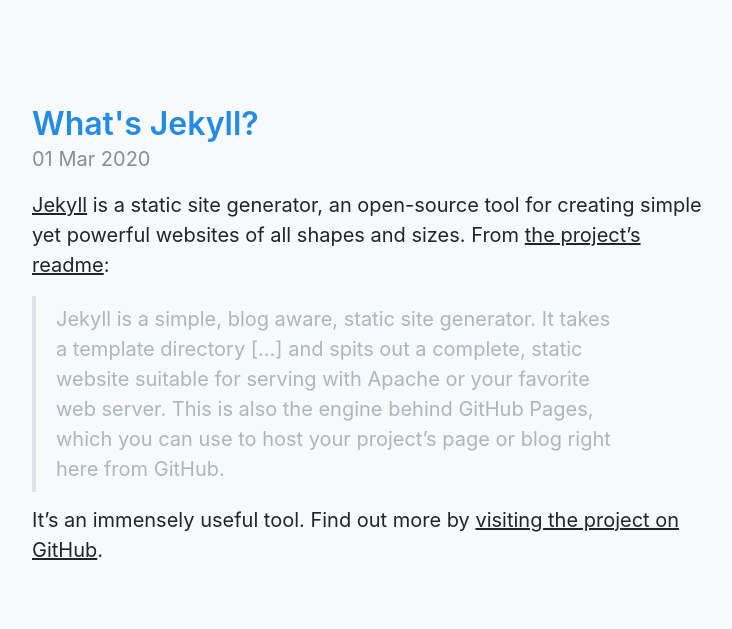
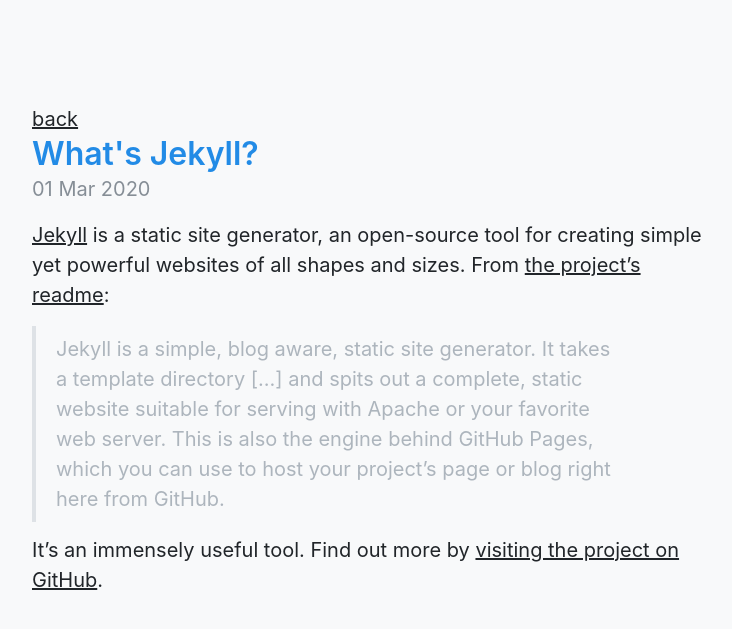
Before and after one commit to ixdwtruong/ixdwtruong.github.io, a Jekyll site: the page built from _posts/2020-03-01-whats-jekyll.md, in a window 1280 px wide. Shown: the top 629 px of the page, without its empty margins (272-1004 px from the left). Built offline with Jekyll 4.4.1, drawn with Linux system fonts in a browser that asks for light colours.

Commit message:
Update post.html

```diff
--- a/_layouts/post.html
+++ b/_layouts/post.html
@@ -1,6 +1,8 @@
 ---
 layout: default
 ---
+
+<a href="{{ site.baseurl }}/" title="Home">back</a>
 
 <article class="post">
   <h1 class="post-title">{{ page.title }}</h1>
```
